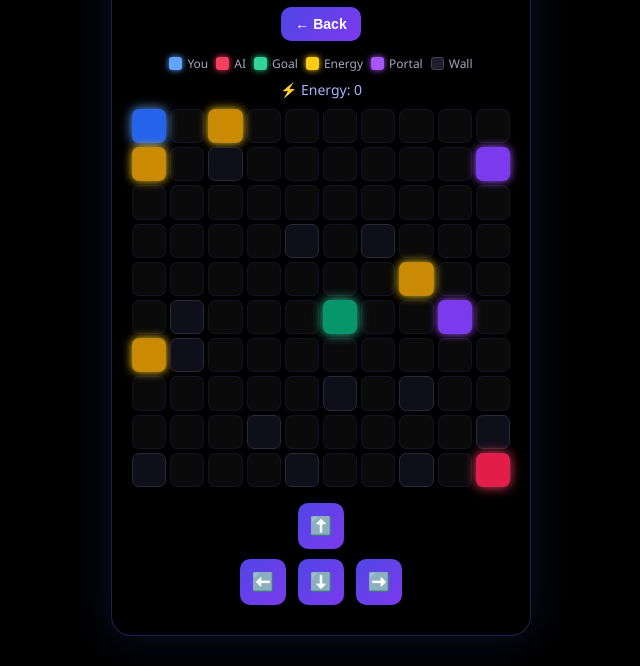
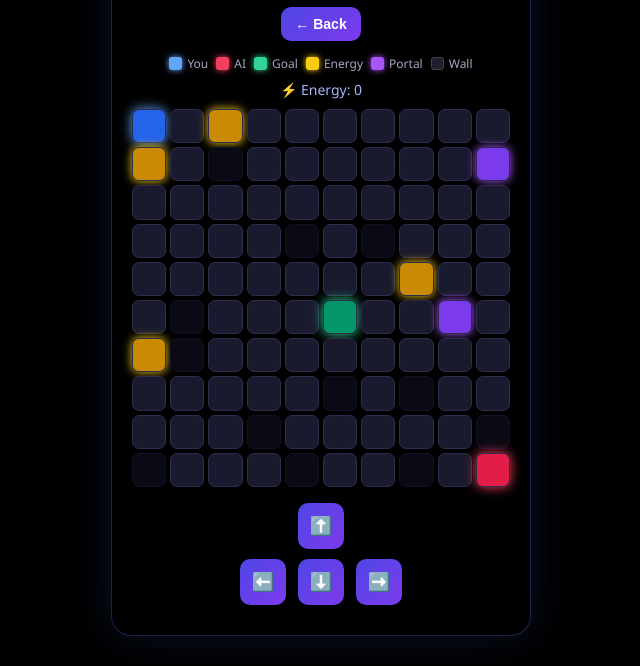
Before and after one commit to Chetna-191/ai-maze-escape, a plain HTML site: page index.html in a window 1280 px wide. Both pictures are taken after a click on the button "Start Game 🚀". Shown: the part 134-800 px from the top of the page, without its empty margins (319-959 px from the left). Drawn offline with Linux system fonts and the light colour scheme.

Commit message:
updated grid cell colors

```diff
--- a/style.css
+++ b/style.css
@@ -168,8 +168,8 @@ select {
 .cell {
     aspect-ratio: 1 / 1;
     border-radius: 7px;
-    background: rgba(255, 255, 255, 0.04);
-    border: 1px solid rgba(99, 102, 241, 0.1);
+    background: #1a1a2e;
+    border: 1px solid #2d2d4e;
     transition: background 0.15s;
 }
 
@@ -190,8 +190,8 @@ select {
 }
 
 .wall {
-    background: #0f0f1a;
-    border: 1px solid #2a2a3a;
+    background: #0a0a14;
+    border: 1px solid #111128;
 }
 
 .energy {
```
